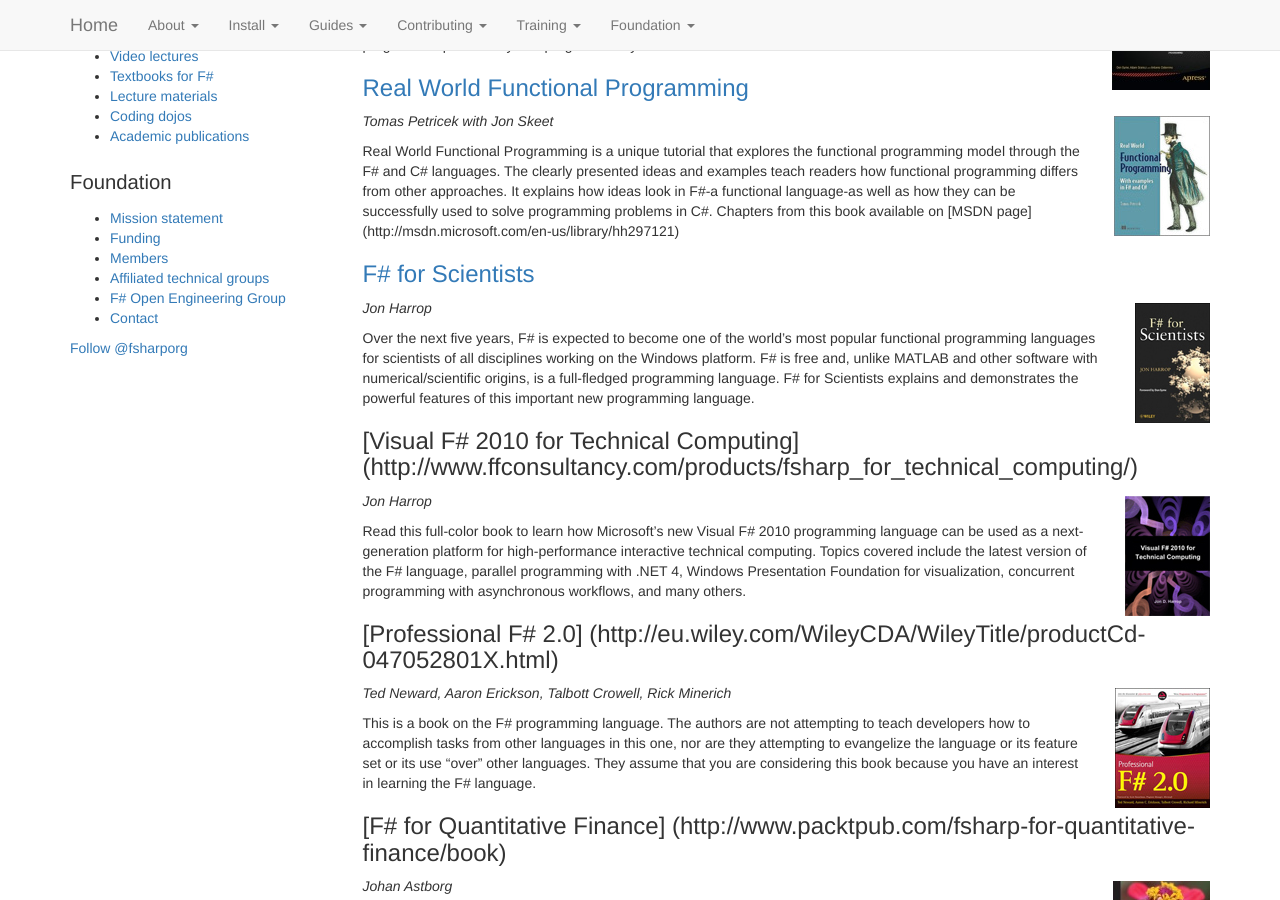
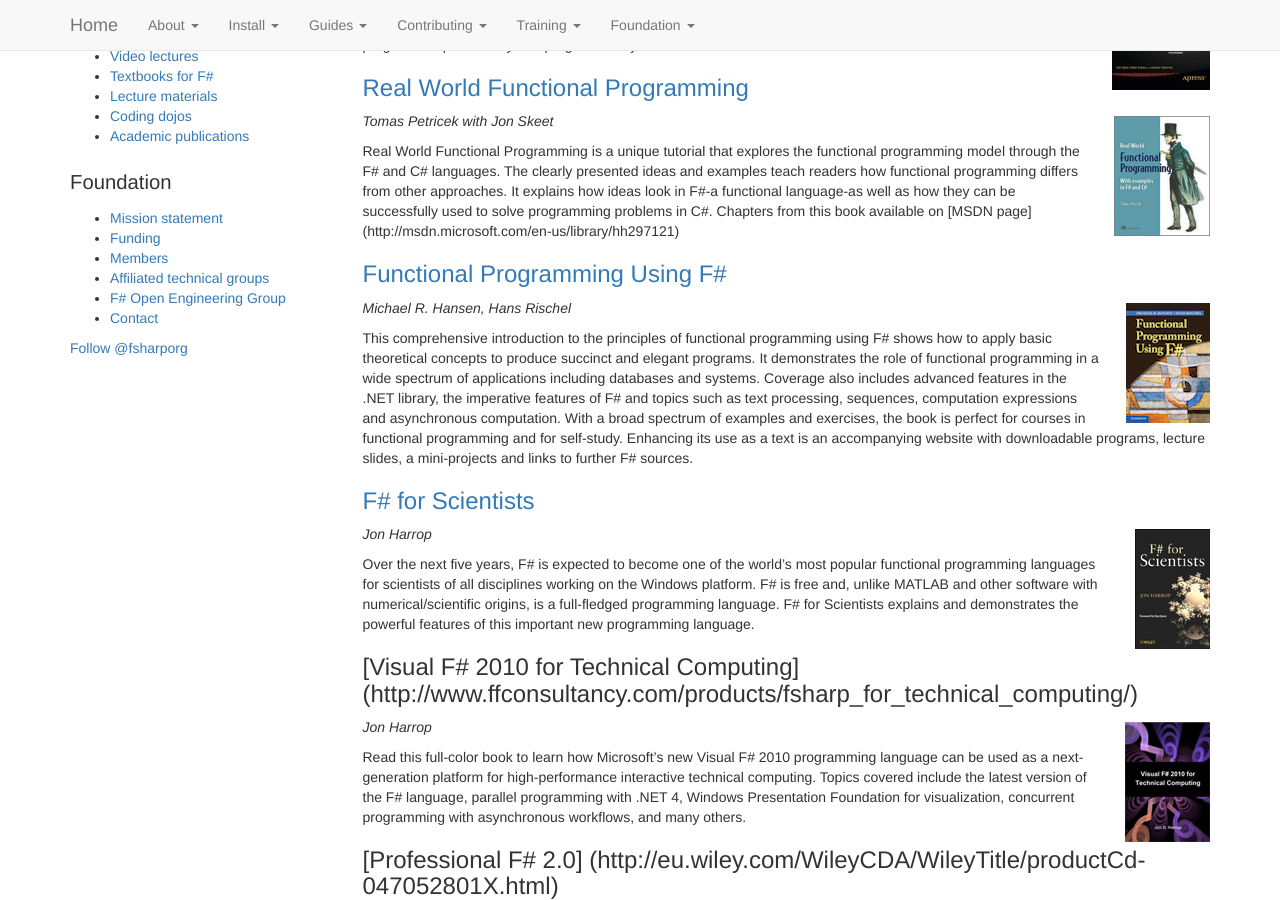
Before and after one commit to fsharp/fsharp.org, a Jekyll site: the page built from about/learning.md, in a window 1280 px wide and 900 px high, scrolled down 1303 px. Built offline with Jekyll 4.4.1, drawn with Linux system fonts in a browser that asks for light colours; nearby versions of some CDN libraries; some web fonts are replaced; comment, search, counter and statistics services are not loaded.

Commit message:
Added "Functional Programming Using F#" book

```diff
--- a/about/learning.md
+++ b/about/learning.md
@@ -99,7 +99,21 @@
 programming problems in C#. Chapters from this book available on
 [MSDN page] (http://msdn.microsoft.com/en-us/library/hh297121)
 
+### [Functional Programming Using F#](http://www.cambridge.org/us/academic/subjects/computer-science/programming-languages-and-applied-logic/functional-programming-using-f)
 
+<img src="files/BookFPUF.jpg" style="float:right;margin:5px 0px 5px 25px;" />
+
+_Michael R. Hansen, Hans Rischel_
+
+This comprehensive introduction to the principles of functional programming using F#
+shows how to apply basic theoretical concepts to produce succinct and elegant programs.
+It demonstrates the role of functional programming in a wide spectrum of applications
+including databases and systems. Coverage also includes advanced features in the .NET
+library, the imperative features of F# and topics such as text processing, sequences,
+computation expressions and asynchronous computation. With a broad spectrum of examples
+and exercises, the book is perfect for courses in functional programming and for self-study.
+Enhancing its use as a text is an accompanying website with downloadable programs, lecture
+slides, a mini-projects and links to further F# sources.
 
 ### [F# for Scientists](http://eu.wiley.com/WileyCDA/WileyTitle/productCd-0470242116.html)
 
```
Also changed, not shown: about/files/BookFPUF.jpg (added).
